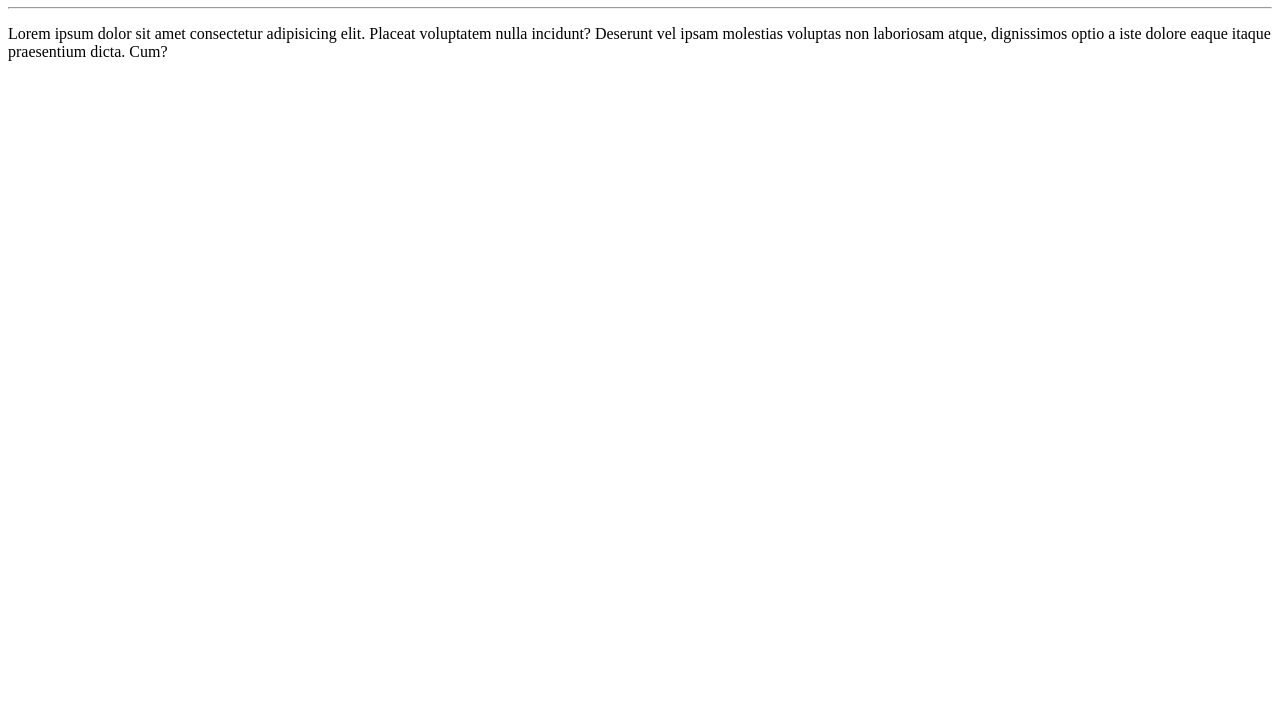
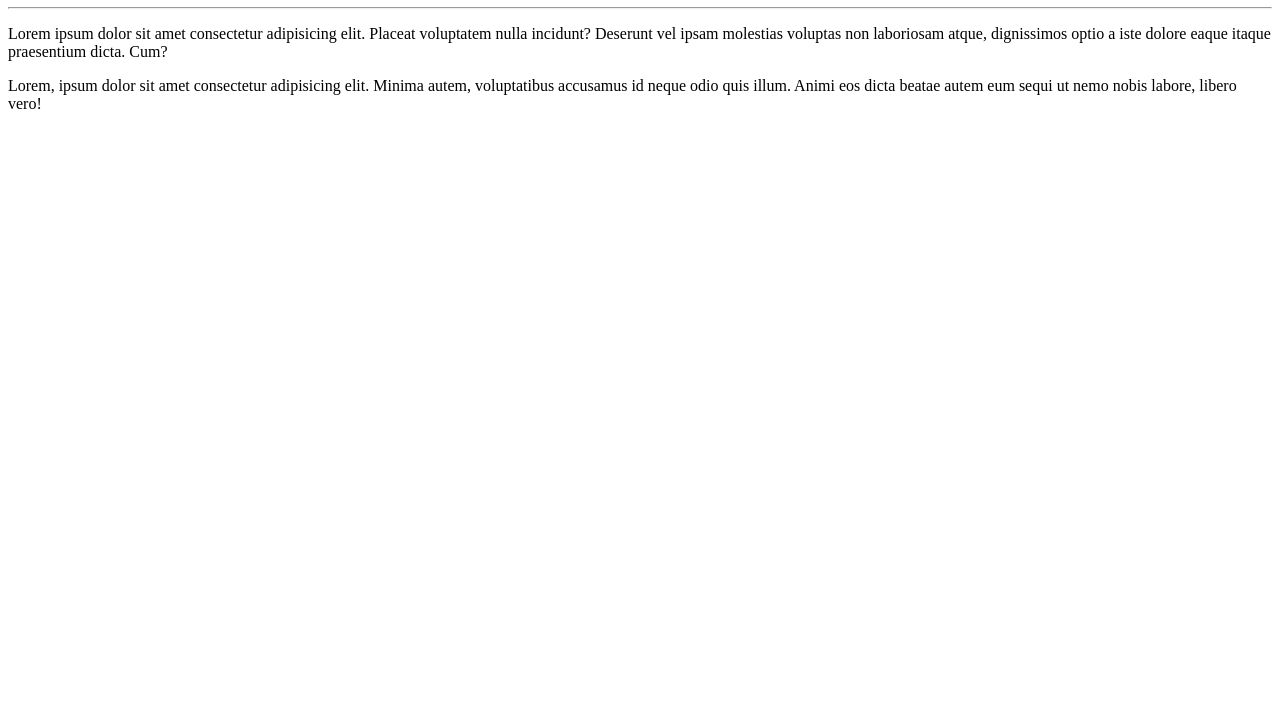
Before and after one commit to jklinkp/Ola-Mundo, a plain HTML site: page seite-exemplo/index.html in a window 1280 px wide. Shown: the part 73-800 px from the top of the page. Drawn offline with Linux system fonts and the light colour scheme.

Commit message:
adidcioeu um paragrafo

```diff
--- a/seite-exemplo/index.html
+++ b/seite-exemplo/index.html
@@ -10,5 +10,6 @@
     <h1>Olá, mundo!</h1>
     <hr>
     <p>Lorem ipsum dolor sit amet consectetur adipisicing elit. Placeat voluptatem nulla incidunt? Deserunt vel ipsam molestias voluptas non laboriosam atque, dignissimos optio a iste dolore eaque itaque praesentium dicta. Cum?</p>
+    <p>Lorem, ipsum dolor sit amet consectetur adipisicing elit. Minima autem, voluptatibus accusamus id neque odio quis illum. Animi eos dicta beatae autem eum sequi ut nemo nobis labore, libero vero!</p>
 </body>
 </html>
```
